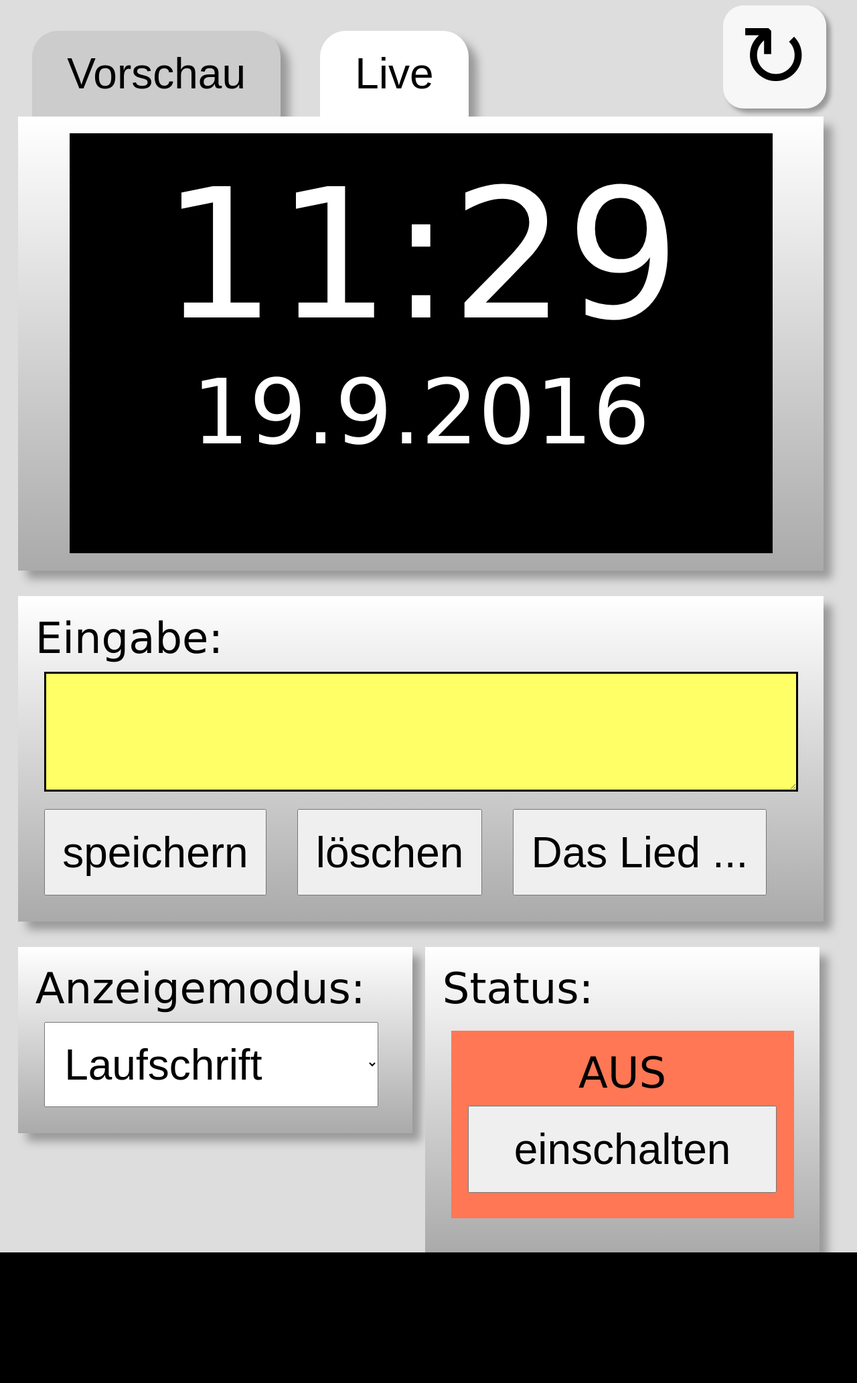
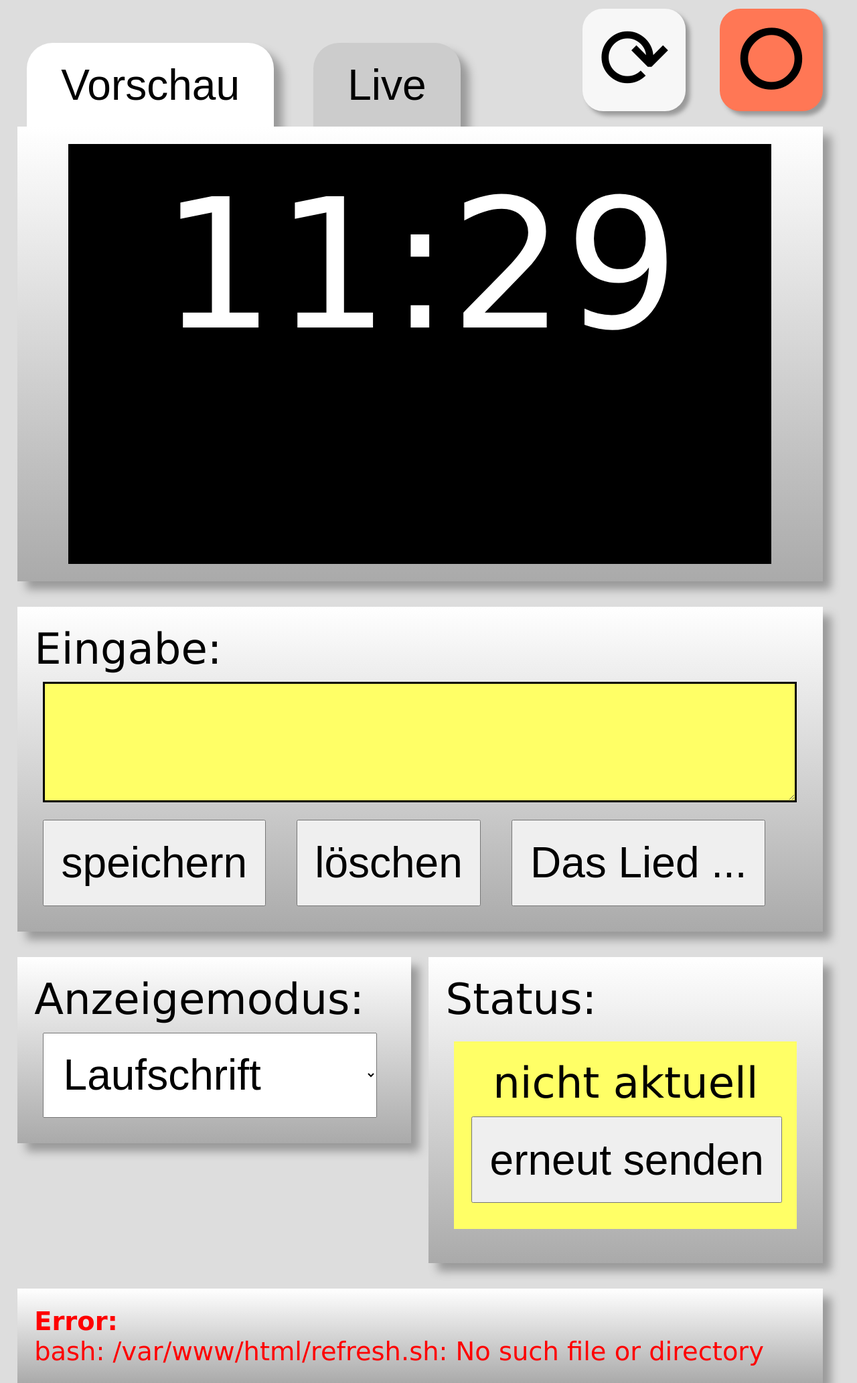
Before and after one commit to mehlbox/DieUhr, a PHP site: page / in a window 1280 px wide. Shown: the whole page at 67% size. Before the commit the page ends 1870 px from the top, so only its background shows below. Run offline with PHP 8.4, Linux system fonts and the light colour scheme.

Commit message:
add coockies

```diff
--- /dev/null
+++ b/design.css
@@ -0,0 +1,155 @@
+body {
+	background-color: #DDDDDD;
+	font-size:18pt;
+	font-size:5vw;
+	font-family:Verdana,sans-serif;
+    margin: 0 auto;
+}
+div div {
+	padding: 2vw 1vw;
+	margin: 2vw 1vw;
+}
+input, select {
+	font-size:18pt;
+	font-size: 5vw;
+	padding: 10px;
+	margin: 10px;
+	padding: 2vw;
+	margin: 1vw;
+}
+
+select {
+	width: 39vw;
+}
+textarea {
+	width: 95%;
+	font-size:18pt;
+	font-size: 5vw;
+	background-color:#FFFF66;
+	border: 0.3vw solid #000000;
+	padding: 1vw;
+	margin: 1vw;
+}
+.box, .boxw{
+	float: left;
+	margin: 20px 0 0 15px;
+	padding: 15px 20px;
+	margin: 3vw 0 0 2vw;
+	padding: 2vw;
+	box-sizing: border-box;
+	background-color: #FFFFFF;
+	background-image: -webkit-linear-gradient(top, #FFFFFF, #AAAAAA);
+	background-image: -moz-linear-gradient(top, #FFFFFF, #AAAAAA);
+	background-image: -ms-linear-gradient(top, #FFFFFF, #AAAAAA);
+	background-image: -o-linear-gradient(top, #FFFFFF, #AAAAAA);
+	background-image: linear-gradient(top, #FFFFFF, #AAAAAA);
+	-webkit-box-shadow: 1vw 1vw 1vw 0 #999999;
+	-moz-box-shadow: 1vw 1vw 1vw 0 #999999;
+    box-shadow: 1vw 1vw 1vw 0 #999999;
+}
+.box {
+	width: 242px;
+	width: 46vw;
+}
+.boxw {
+	width: 500px;
+	width: 94vw;
+}
+#clock {
+	height:90px;
+	width: 160px;
+	height:45vw;
+	width: 80vw;
+	margin: auto;
+	background-color: black;
+	color:#FFFFFF;
+	text-align:center;
+	display:block;
+	font-size: 21vw;
+}
+.the_clock {
+	font-size:100%;
+}
+.the_date {
+	font-size:50%;
+}
+@-webkit-keyframes marquee {
+	0%   { text-indent:  100vw }
+	100% { text-indent: -300vw }
+}
+@-moz-keyframes marquee {
+	0%   { text-indent:  100vw }
+	100% { text-indent: -300vw }
+}
+@-ms-keyframes marquee {
+	0%   { text-indent:  100vw }
+	100% { text-indent: -300vw }
+}
+@keyframes marquee {
+	0%   { text-indent:  100vw }
+	100% { text-indent: -300vw }
+}
+.marquee {
+	font-size: 60%;
+	position: relative;
+	overflow: hidden;
+	white-space: nowrap;
+	background-color: #000000;
+	-webkit-animation: marquee 15s linear infinite;
+	-moz-animation: marquee 15s linear infinite;
+	animation: marquee 15s linear infinite;
+}
+.simple {
+	font-size: 25%;
+	line-height: 1em;
+	height: 2em;
+	position: relative;
+	overflow: hidden;
+	white-space: pre;
+	background-color: #000000;
+}
+
+.tabrow {
+  margin: 0;
+  margin-top: 2vw;
+  overflow: hidden;
+}
+.tabrow li {
+  border-radius: 3vw 3vw 0 0;
+  margin: 3vw 3vw 0 0;
+  background: #CCCCCC;
+  display: inline-block;
+  -webkit-box-shadow: 1vw 1vw 1vw 0 #999999;
+  -moz-box-shadow: 1vw 1vw 1vw 0 #999999;
+  box-shadow: 1vw 1vw 1vw 0 #999999;
+}
+.tabrow input {
+  border: 0;
+  background: transparent;
+  margin: 0 2vw;
+  padding: 2vw;
+}
+.tabrow li.selected {
+ background: #FFFFFF;
+}
+
+.button a {
+  font-family: 'iec_symbols_unicoderegular';
+  float: right;
+  font-size: 2em;
+  display: block;
+  text-decoration: none;
+  background-color: #f7f7f7;
+  color: #000000;
+  width: 55px;
+  height: 55px;
+  width: 12vw;
+  height: 12vw;
+  line-height: 12vw;
+  text-align: center;
+  border-radius: 20%;
+  -webkit-box-shadow: 0.5vw 0.5vw 0.5vw 0 #999999;
+  -moz-box-shadow: 0.5vw 0.5vw 0.5vw 0 #999999;
+  box-shadow: 0.5vw 0.5vw 0.5vw 0 #999999;
+  margin: -1vw 4vw 0vw 0vw;
+}
--- a/index.php
+++ b/index.php
@@ -1,249 +1,151 @@
 <?php
-$status  = $_SERVER['DOCUMENT_ROOT'].'/data/status.inf';
-$preview = $_SERVER['DOCUMENT_ROOT'].'/data/preview.inf';
-$mode    = $_SERVER['DOCUMENT_ROOT'].'/data/mode.inf';
+$modeF    = $_SERVER['DOCUMENT_ROOT'].'/data/mode.inf';
+$statusF  = $_SERVER['DOCUMENT_ROOT'].'/data/status.inf';
+$messageF = $_SERVER['DOCUMENT_ROOT'].'/data/message.txt';
 
-if (!empty($_POST['mode'] )) file_put_contents($mode, $_POST['mode'] ); // modus
-
-if (file_get_contents($mode) == 'wedding') {
-	$file = $_SERVER['DOCUMENT_ROOT'].'/data/wedding.txt';
-} else {
-	$file = $_SERVER['DOCUMENT_ROOT'].'/data/message.txt';
+if (!empty($_GET['notaus'])) {
+	file_put_contents($statusF, 'ausschalten');
+	header("location: index.php");
 }
 
-if (!empty($_POST['status_off']  )) file_put_contents($status, FALSE);
-if (!empty($_POST['status_on']   )) file_put_contents($status, TRUE);
-if (!empty($_POST['preview_off'] )) file_put_contents($preview, FALSE);
-if (!empty($_POST['preview_on']  )) file_put_contents($preview, TRUE);
+// for new clients
+if (empty($_COOKIE['mode'])) { setcookie('mode', 'marquee', time()+(3600*24)); $_COOKIE['mode'] = 'marquee'; }
+if (empty($_COOKIE['tab']))  { setcookie('tab', 'Vorschau', time()+(3600*24)); $_COOKIE['tab']  = 'Vorschau';}
 
-if (!empty($_POST['save'])) file_put_contents($file, $_POST['message']); // speichern
-$formtext = file_get_contents($file);
-if (!empty($_POST['reset'])) $formtext = "Das Lied Nr.: ";
-if (!empty($_POST['del'])) $formtext = "";
+
+								$status  = file_get_contents($statusF);  // on, off, send again
+								$mode    = $_COOKIE['mode'];
+								$tab     = $_COOKIE['tab'];     // selected tab
+if (isset($_COOKIE['message'])){$message = $_COOKIE['message'];} else {$message = NULL;} // message only if exists
+
+if (!empty($_POST['del'])) { //empty textarea
+	$_POST['message'] = NULL;
+	$message = NULL;
+	setcookie('message', NULL, time()-3600);
+}
+
+if (!empty($_POST['reset'])) { //reset textarea
+	$_POST['message'] = 'Das Lied Nr.: ';
+}
+
+if (!empty($_POST['message'] )) { //new message
+	$message = $_POST['message'];
+	setcookie('message', $message, time()+(3600*24));
+}
+
+if (!empty($_POST['mode'] )) { // switch text kind
+	$mode = $_POST['mode'];
+	setcookie('mode', $mode, time()+(3600*24));
+}
+
+if (!empty($_POST['save']) && $status != 'ausschalten' ) { // message has been saved anyway. actual function is to turn on again if not off
+	$status = 'einschalten';
+	file_put_contents($statusF, $status);
+	file_put_contents($messageF, $message);
+	file_put_contents($modeF, $mode);
+}
+
+if (!empty($_POST['status'] )) { // turn on off
+	$status = $_POST['status'];
+	if ($status == 'erneut senden') $status = 'einschalten';
+	file_put_contents($statusF, $status);
+	if ($status == 'einschalten') { // save new stuff when turning on
+		file_put_contents($modeF, $mode);
+		file_put_contents($messageF, $message);
+	}
+}
+
+if (!empty($_POST['tab'] )) { // switch tab
+	$tab = $_POST['tab'];
+	setcookie('tab', $tab, time()+(3600*24));
+}
+
+if ((file_get_contents($modeF) != $mode || file_get_contents($messageF) != $message) && file_get_contents($statusF) == 'einschalten')  { // check if live vs preview is different
+	$status = 'erneut senden';
+}
 
 ?>
 <!DOCTYPE html PUBLIC "-//W3C//DTD XHTML 1.0 Transitional//EN" "http://www.w3.org/TR/xhtml1/DTD/xhtml1-transitional.dtd">
 <html xmlns="http://www.w3.org/1999/xhtml">
 <head>
 <meta http-equiv="Content-Type" content="text/html;charset=utf-8" />
-<meta http-equiv="X-UA-Compatible" content="IE=11">
+<meta http-equiv="X-UA-Compatible" content="IE=8">
 <title>DieUhr</title>
 <script type="text/javascript" src="js/clock.js"></script>
 <script type="text/javascript" src="js/jquery.js"></script>
+<link href="design.css" rel="stylesheet">
 <style type="text/css">
 body {
-	background-color: #DDDDDD;
-	font-size: 5vw;
-	font-family:Verdana,sans-serif;
-}
-div div {
-	padding: 2vw 1vw;
-	margin: 2vw 1vw;
-}
-input, select {
-	font-size: 5vw;
-	padding: 2vw;
-	margin: 1vw;
-}
-textarea {
-	width: 95%;
-	font-size: 5vw;
-	background-color:#FFFF66;
-	border: 0.3vw solid #000000;
-	padding: 1vw;
-	margin: 1vw;
-}
-.box, .boxw{
-	float: left;
-	margin: 3vw 0 0 1.5vw;
-	padding: 2vw;
-	box-sizing: border-box;
-	background-color: #FFFFFF;
-	background-image: -webkit-linear-gradient(top, #FFFFFF, #AAAAAA);
-	background-image: -moz-linear-gradient(top, #FFFFFF, #AAAAAA);
-	background-image: -ms-linear-gradient(top, #FFFFFF, #AAAAAA);
-	background-image: -o-linear-gradient(top, #FFFFFF, #AAAAAA);
-	background-image: linear-gradient(top, #FFFFFF, #AAAAAA);
-	-webkit-box-shadow: 1vw 1vw 1vw 0 #999999;
-	-moz-box-shadow: 1vw 1vw 1vw 0 #999999;
-    box-shadow: 1vw 1vw 1vw 0 #999999;
-}
-.box {
-	width: 46vw;
-}
-.boxw {
-	width: 94vw;
-}
-#clock {
-	height:45vw;
-	width: 80vw;
-	margin: auto;
-	background-color: black;
-	color:#FFFFFF;
-	text-align:center;
-	display:block;
-	font-size: 21vw;
-}
-.the_clock {
-	font-size:100%;
-}
-.the_date {
-	font-size:50%;
-}
-@-webkit-keyframes marquee {
-	0%   { text-indent:  100vw }
-	100% { text-indent: -300vw }
-}
-@-moz-keyframes marquee {
-	0%   { text-indent:  100vw }
-	100% { text-indent: -300vw }
-}
-@-ms-keyframes marquee {
-	0%   { text-indent:  100vw }
-	100% { text-indent: -300vw }
-}
-@keyframes marquee {
-	0%   { text-indent:  100vw }
-	100% { text-indent: -300vw }
-}
-.marquee {
-	font-size: 60%;
-	position: relative;
 	overflow: hidden;
-	white-space: nowrap;
-	background-color: #000000;
-	-webkit-animation: marquee 15s linear infinite;
-	-moz-animation: marquee 15s linear infinite;
-	animation: marquee 15s linear infinite;
-}
-.simple {
-	font-size: 25%;
-	line-height: 1em;
-	height: 2em;
-	position: relative;
-	overflow: hidden;
-	white-space: pre;
-	background-color: #000000;
-}
-
-.tabrow {
-  margin: 0;
-  overflow: hidden;
-}
-.tabrow li {
-  border-radius: 3vw 3vw 0 0;
-  margin: 3vw 3vw 0 0;
-  border:solid 1px #CCCCCC;
-  background: #CCCCCC;
-  display: inline-block;
-  -webkit-box-shadow: 1vw 1vw 1vw 0 #999999;
-  -moz-box-shadow: 1vw 1vw 1vw 0 #999999;
-  box-shadow: 1vw 1vw 1vw 0 #999999;
-}
-.tabrow input {
-  background: transparent;
-  margin: 0 2vw;
-  padding: 2vw;
-  border:0;
-
-}
-.tabrow li.selected {
- border:solid 1px #FFFFFF;
- background: #FFFFFF;
-}
-
-.ref a{
-  float: right;
-  font-size: 2em;
-  display: block;
-  text-decoration: none;
-  background-color: #f7f7f7;
-  color: #000000;
-  width: 12vw;
-  height: 12vw;
-  line-height: 12vw;
-  text-align: center;
-  border-radius: 20%;
-  -webkit-box-shadow: 0.5vw 0.5vw 0.5vw 0 #999999;
-  -moz-box-shadow: 0.5vw 0.5vw 0.5vw 0 #999999;
-  box-shadow: 0.5vw 0.5vw 0.5vw 0 #999999;
-  margin-right: 3vw;
 }
 </style>
 </head>
 <body onload="startClock(true)">
-	<div class="ref"><a href="">&#8635</a>
-    </div>
+	<div class="button"><a href="?notaus=1" style="background-color:#FF7755;">&#x2B58</a></div> <!--off-->
+	<div class="button"><a href="">&#x27F3</a></div> <!--refresh-->
 <form method="post" action="">
 <ul class="tabrow">
-  <li <?php if (file_get_contents($preview) ) echo 'class="selected"'; ?>><input type="submit" name="preview_on"  value="Vorschau" /></li>
-  <li <?php if (!file_get_contents($preview)) echo 'class="selected"'; ?>><input type="submit" name="preview_off" value="Live"     /></li>
+  <li <?php if ($tab == 'Vorschau') echo 'class="selected"'; ?>><input type="submit" name="tab" value="Vorschau" /></li>
+  <li <?php if ($tab == 'Live')     echo 'class="selected"'; ?>><input type="submit" name="tab" value="Live"     /></li>
 </ul>
-
-<?php if (file_get_contents($mode) != 'wedding') { ?>
 	<div class="boxw" style="margin-top: 0;">
 		<div id="clock">
-		<span class="the_clock">
-			<span class='cl_hours'></span><span class='cl_minutes'></span>
-		</span>
+	<?php if ( ($tab == 'Vorschau' && $mode != 'wedding') || ( (file_get_contents($modeF) != 'wedding' || file_get_contents($statusF) == 'ausschalten' ) && $tab == 'Live' )) {
+echo '	<span class="the_clock">
+			<span class="cl_hours"></span><span class="cl_minutes"></span>
+		</span>' ;} ?>
 <?php
-if ((file_get_contents($status) || file_get_contents($preview)) && file_get_contents($mode) == 'marquee') {
-	echo "<div class='marquee'>".file_get_contents($file)."</div>";
-}
+if ($tab == 'Vorschau' && $mode == 'marquee')   echo '<div class="marquee">'.$message.'</div>';
+if ($tab == 'Vorschau' && $mode == 'textblock') echo '<div class="simple">' .$message.'</div>';
+if ($tab == 'Vorschau' && $mode == 'wedding')   echo '<div class="simple">Ansicht nicht verfügbar!</div>';
 
-if ((file_get_contents($status) || file_get_contents($preview)) && file_get_contents($mode) == 'textblock') {
-	echo "<div class='simple'>".file_get_contents($file)."</div>";
-}
+if (file_get_contents($statusF) != 'ausschalten' && $tab == 'Live' && file_get_contents($modeF) == 'marquee')   echo '<div class="marquee">'.file_get_contents($messageF).'</div>';
+if (file_get_contents($statusF) != 'ausschalten' && $tab == 'Live' && file_get_contents($modeF) == 'textblock') echo '<div class="simple">'. file_get_contents($messageF).'</div>';
+if (file_get_contents($statusF) != 'ausschalten' && $tab == 'Live' && file_get_contents($modeF) == 'wedding')   echo '<div class="simple">Ansicht nicht verfügbar!</div>';
 
-if (!file_get_contents($status) && !file_get_contents($preview)) {
-	echo "<span class='the_date'><span class='cl_day'></span><span class='cl_month'></span><span class='cl_year'></span></span>";
+if (file_get_contents($statusF) == 'ausschalten' && $tab == 'Live' ) {
+	echo "<span class='the_date'>
+			<span class='cl_day'></span><span class='cl_month'></span><span class='cl_year'></span>
+		  </span>";
 }
 ?>
 		</div>
 	</div>
-<?php } ?>
-
-<?php if (file_get_contents($mode) != 'wedding') { ?>
 	<div class="boxw">Eingabe:
-			<textarea name="message" rows="" cols=""><?php echo $formtext; ?></textarea>
+			<textarea name="message" rows="" cols=""><?php echo $message; ?></textarea>
 			<input type="submit" name="save"  value="speichern" />
 			<input type="submit" name="del"   value="löschen" />
 			<input type="submit" name="reset" value="Das Lied ..." />
 	</div>
-<?php } else { ?>
-	<div class="boxw" style="margin-top: 0;">
-		<div id="clock">
-			<div class='simple'>Ansicht nicht verfügbar.</div>
-		</div>
-	</div>
-	<div class="boxw">Namen Brautpaar:
-			<textarea name="message" rows="" cols=""><?php echo $formtext; ?></textarea>
-			<input type="submit" name="save"  value="speichern" />
-			<input type="submit" name="del"   value="löschen" />
-	</div>
-<?php } ?>
-
 	<div class="box">Anzeigemodus:
-			<select name="mode" style="width: 39vw;" onchange="if(this.value != 0) this.form.submit();">
-				<option value="marquee"        <?php if (file_get_contents($mode) == 'marquee')        echo 'selected="selected"'; ?> >Laufschrift</option>
-				<option value="textblock"      <?php if (file_get_contents($mode) == 'textblock')      echo 'selected="selected"'; ?> >Textblock</option>
-				<option value="wedding"        <?php if (file_get_contents($mode) == 'wedding')        echo 'selected="selected"'; ?> >Hochzeit</option>
-				<!--<option value="largetextblock" <?php if (file_get_contents($mode) == 'largetextblock') echo 'selected="selected"'; ?> >Text + keine Uhr</option>-->
+			<select name="mode" onchange="if(this.value != 0) this.form.submit();">
+				<option value="marquee"        <?php if ($mode == 'marquee')        echo 'selected="selected"'; ?> >Laufschrift</option>
+				<option value="textblock"      <?php if ($mode == 'textblock')      echo 'selected="selected"'; ?> >Textblock</option>
+				<option value="wedding"        <?php if ($mode == 'wedding')        echo 'selected="selected"'; ?> >Hochzeit</option>
 			</select>
 	</div>
 	<div class="box">Status:
 <?php
-if (file_get_contents($status)) {
+if ($status == 'einschalten') {
         echo '
 		<div style="background-color: #99DD55; text-align: center;">EIN
-		<input type="submit" name="status_off" value="ausschalten" style="width: 36vw;" /></div>';
-} else {
+		<input type="submit" name="status" value="ausschalten" /></div>';
+} else if ($status == 'ausschalten'){
         echo '
 		<div style="background-color: #FF7755; text-align: center;">AUS
-		<input type="submit" name="status_on"  value="einschalten" style="width: 36vw;" /></div>';
+		<input type="submit" name="status"  value="einschalten" /></div>';
+} else {
+		echo '
+		<div style="background-color: #FFFF66; text-align: center;">nicht aktuell
+		<input type="submit" name="status"  value="erneut senden" /></div>';
 } ?>
+	</div>
+	<?php $output = shell_exec('bash '.$_SERVER['DOCUMENT_ROOT'].'/refresh.sh 2>&1');
+	if (!empty($output)) echo '
+	<div class="boxw" style="color: red; font-size: 3vw;">
+		<b>Error:</b></br>
+		'.$output ; ?>
 	</div>
 </form>
 </body>
 </html>
-<?php echo '<!--'.shell_exec('bash '.$_SERVER['DOCUMENT_ROOT'].'/refresh.sh 2>&1').'-->'; ?>
```
Also changed, not shown: display.php (+7 -6 lines).
